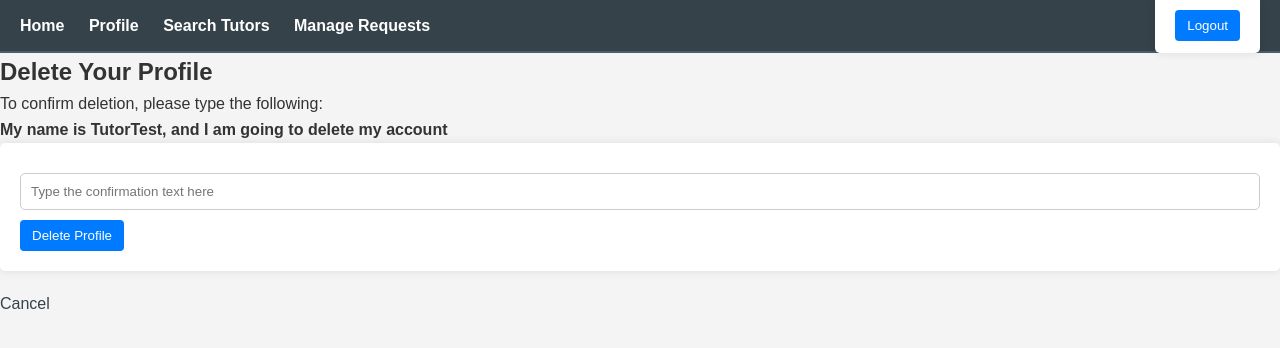
After one commit to JetRobertsBCCA/DjangoSoloProject, a Django app: page /users/delete-profile/ in a window 1280 px wide. The commit adds this page. Shown: the top 348 px of the page. Run offline with Django 5.2, Linux system fonts and the light colour scheme; a user stored in the database is signed in; data comes from the database, SQL or seed files in the repository; both versions use the stored data as it was after the commit.

Commit message:
should be final push in order for it to be ready for project

```diff
--- /dev/null
+++ b/app/templates/users/delete_profile.html
@@ -0,0 +1,22 @@
+<!DOCTYPE html>
+<html lang="en">
+<head>
+    <meta charset="UTF-8">
+    <meta name="viewport" content="width=device-width, initial-scale=1.0">
+    {% load static %}
+    <link rel="stylesheet" type="text/css" href="{% static 'app/styles.css' %}">
+    <title>Delete Profile</title>
+</head>
+<body>
+    {% include 'includes/navbar.html' %}
+    <h2>Delete Your Profile</h2>
+    <p>To confirm deletion, please type the following:</p>
+    <p><strong>My name is {{ username }}, and I am going to delete my account</strong></p>
+    <form method="post">
+        {% csrf_token %}
+        <input type="text" name="confirmation" placeholder="Type the confirmation text here" required>
+        <button type="submit">Delete Profile</button>
+    </form>
+    <a href="{% url 'edit_profile' %}">Cancel</a>
+</body>
+</html>
--- a/app/templates/users/edit_profile.html
+++ b/app/templates/users/edit_profile.html
@@ -8,7 +8,7 @@
     <title>Edit Profile</title>
 </head>
 <body>
-    {% include 'includes/navbar.html' %}  <!-- Include the navbar here -->
+    {% include 'includes/navbar.html' %}
     <h1>Edit Profile</h1>
     <form method="POST" enctype="multipart/form-data">
         {% csrf_token %}
@@ -16,5 +16,6 @@
         <button type="submit">Save Changes</button>
     </form>
     <a href="{% url 'profile' %}">Cancel</a>
+    <a href="{% url 'delete_profile' %}" class="btn">Delete Profile</a>
 </body>
 </html>
--- a/app/urls.py
+++ b/app/urls.py
@@ -18,4 +18,6 @@ urlpatterns = [
      path('manage_requests/', views.manage_requests, name='manage_requests'),
      path('accept_request/<int:request_id>/', views.accept_request, name='accept_request'),
      path('reject_request/<int:request_id>/', views.reject_request, name='reject_request'),
+     path('delete-profile/', views.delete_profile, name='delete_profile'),
+
 ]
--- a/app/views.py
+++ b/app/views.py
@@ -1,11 +1,26 @@
 from django.shortcuts import render, redirect, get_object_or_404
-from django.contrib.auth import login
+from django.contrib.auth import login, logout
 from .forms import CustomUserCreationForm, CustomUserEditForm, UserSearchForm, TutorCreationForm, StudentCreationForm, StudentTutorRequestForm
 from .models import CustomUser, Tutor, Student, StudentTutorRequest
 from django.contrib.auth.views import LoginView, LogoutView, PasswordChangeView, PasswordResetView, PasswordResetConfirmView
 from django.contrib.auth.decorators import login_required
 
 # Create your views here.
+
+@login_required
+def delete_profile(request):
+    if request.method == 'POST':
+        confirmation_text = f"My name is {request.user.username}, and I am going to delete my account"
+        user_input = request.POST.get('confirmation', '')
+
+        if user_input == confirmation_text:
+            user = request.user
+            logout(request)
+            user.delete()
+            return redirect('home')
+
+    return render(request, 'users/delete_profile.html', {'username': request.user.username})
+
 
 @login_required
 def search_users(request):
```
Also changed, not shown: db.sqlite3, media/profile_pics/pixlr-image-generator-ceb25c43-902c-46a7-aa2c-b18849323798.png (added).
